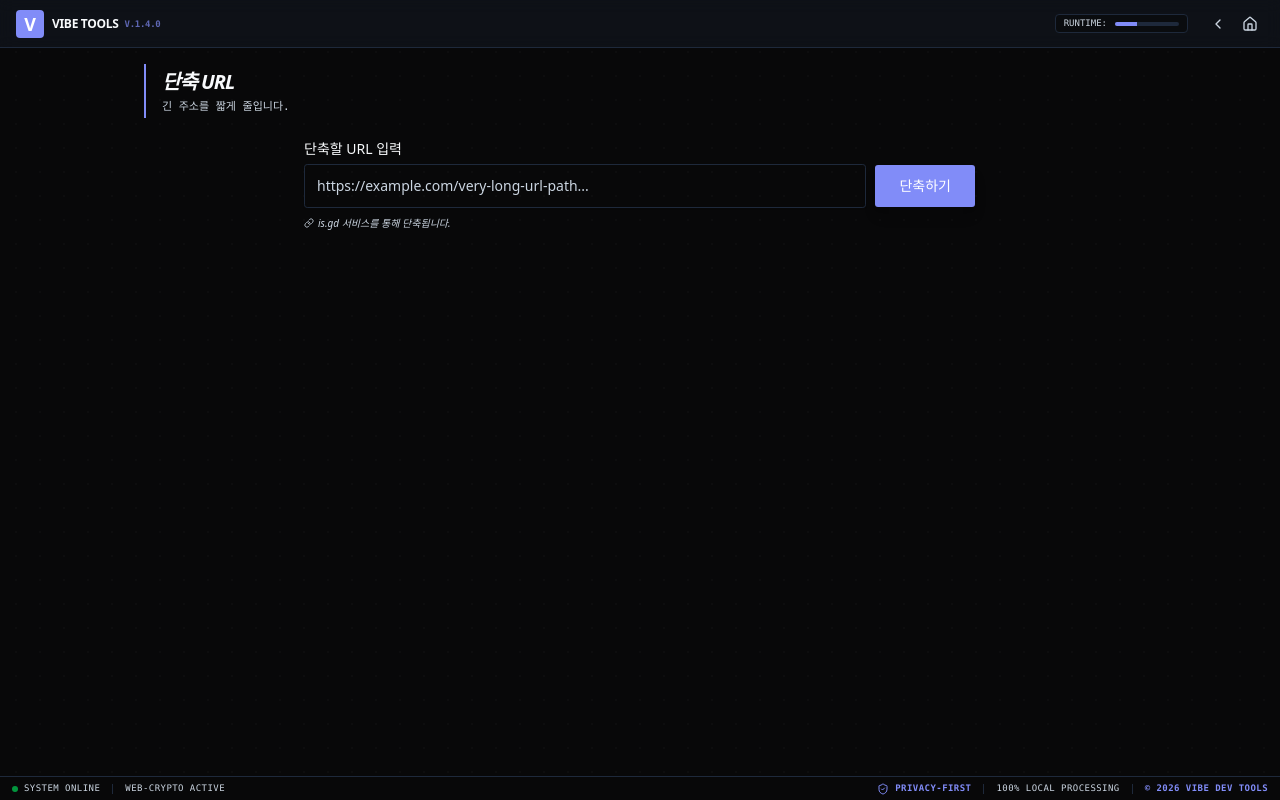
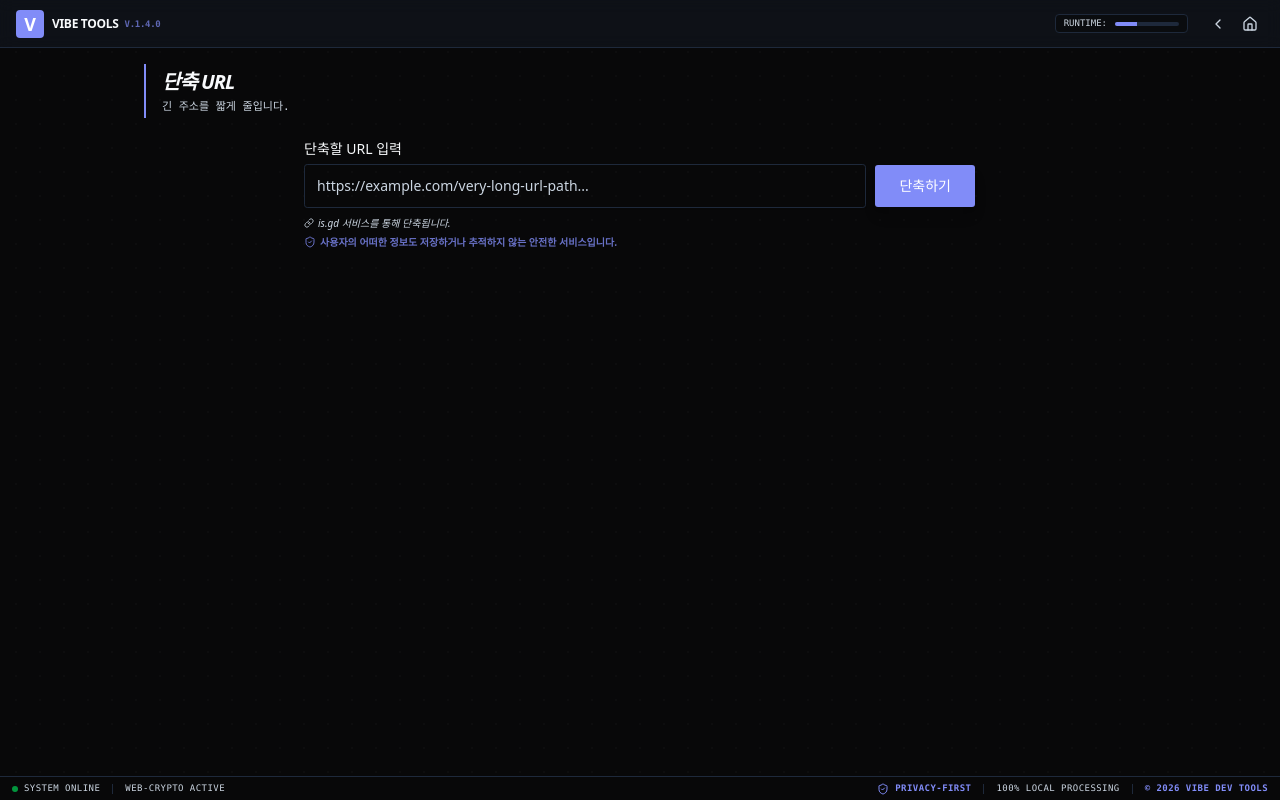
Before and after one commit to trance81/vibetool, a React (Vite) app: page /tools/url-shortener in a window 1280 px wide. Built offline with nearby package versions, Linux system fonts and the light colour scheme.

Commit message:
Reinforce privacy assurance for URL shortener in dashboard and tool page

```diff
--- a/src/pages/Dashboard.tsx
+++ b/src/pages/Dashboard.tsx
@@ -40,7 +40,7 @@ export function Dashboard() {
               모든 데이터는 사용자 브라우저의 <span className="text-foreground underline decoration-primary/30">로컬 스토리지</span>에서만 처리됩니다.
             </p>
             <p className="text-[10px] leading-relaxed text-muted-foreground italic">
-              * URL 단축 기능을 제외한 모든 도구는 외부 서버 전송 없이 100% 로컬 환경에서 실행됩니다.
+              * URL 단축 기능을 포함한 모든 도구는 어떠한 사용자 정보도 수집하거나 추적하지 않으며, 모든 프로세스는 개인정보 보호를 최우선으로 실행됩니다.
             </p>
           </div>
         </section>
--- a/src/pages/tools/UrlShortener.tsx
+++ b/src/pages/tools/UrlShortener.tsx
@@ -1,5 +1,5 @@
 import { useState } from "react";
-import { Link, Copy, ExternalLink, History, Trash2, ArrowRight } from "lucide-react";
+import { Link, Copy, ExternalLink, History, Trash2, ArrowRight, ShieldCheck } from "lucide-react";
 import { toast } from "sonner";
 import { Button } from "@/components/ui/button";
 import { Input } from "@/components/ui/input";
@@ -81,9 +81,14 @@ export function UrlShortener() {
               {loading ? "생성 중..." : "단축하기"}
             </Button>
           </div>
-          <p className="text-[10px] text-muted-foreground italic flex items-center gap-1">
-            <Link className="h-2.5 w-2.5" /> is.gd 서비스를 통해 단축됩니다.
-          </p>
+          <div className="flex flex-col gap-1">
+            <p className="text-[10px] text-muted-foreground italic flex items-center gap-1">
+              <Link className="h-2.5 w-2.5" /> is.gd 서비스를 통해 단축됩니다.
+            </p>
+            <p className="text-[10px] text-primary/80 font-bold flex items-center gap-1">
+              <ShieldCheck className="h-3 w-3" /> 사용자의 어떠한 정보도 저장하거나 추적하지 않는 안전한 서비스입니다.
+            </p>
+          </div>
         </div>
       </div>
 
```
